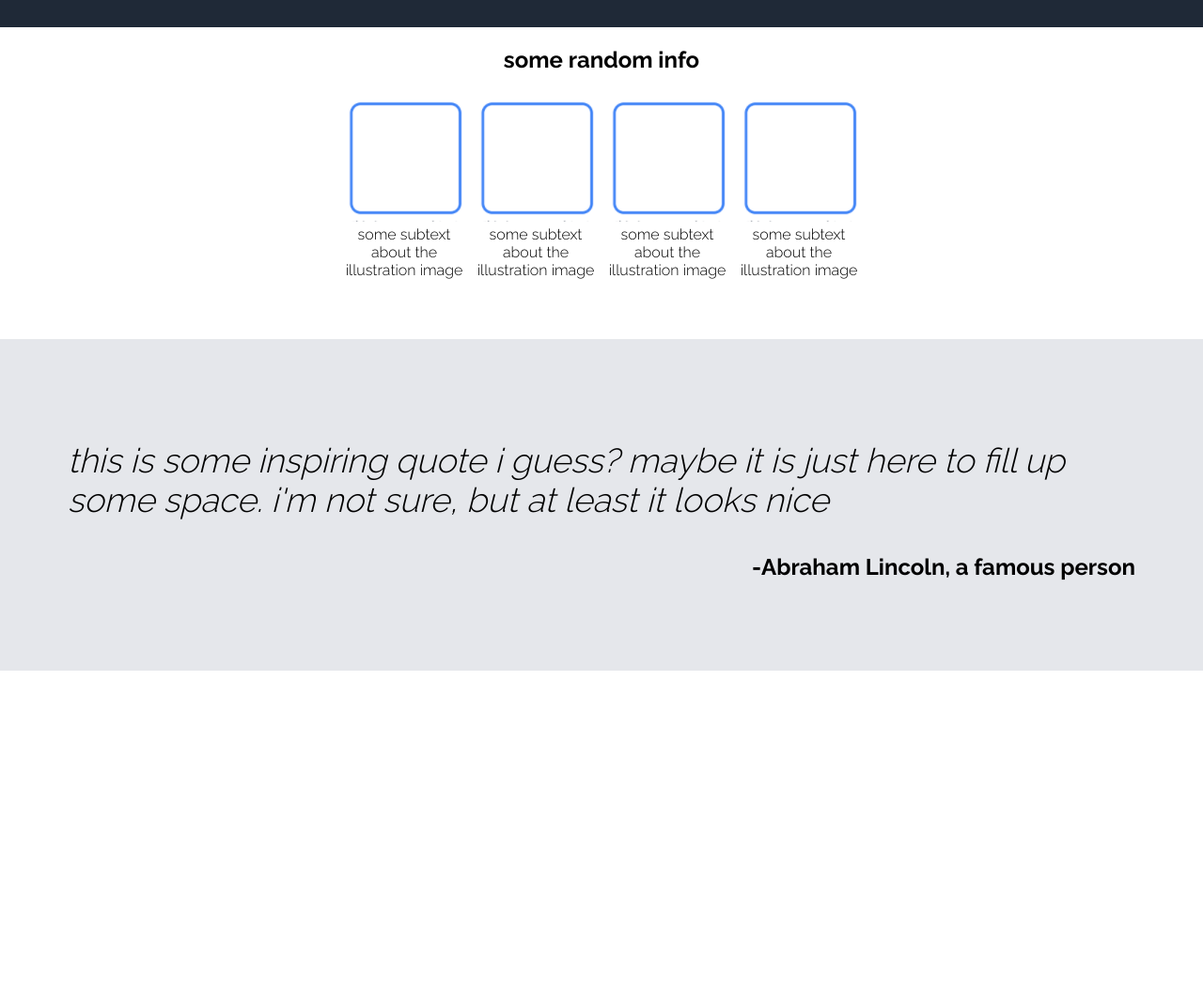
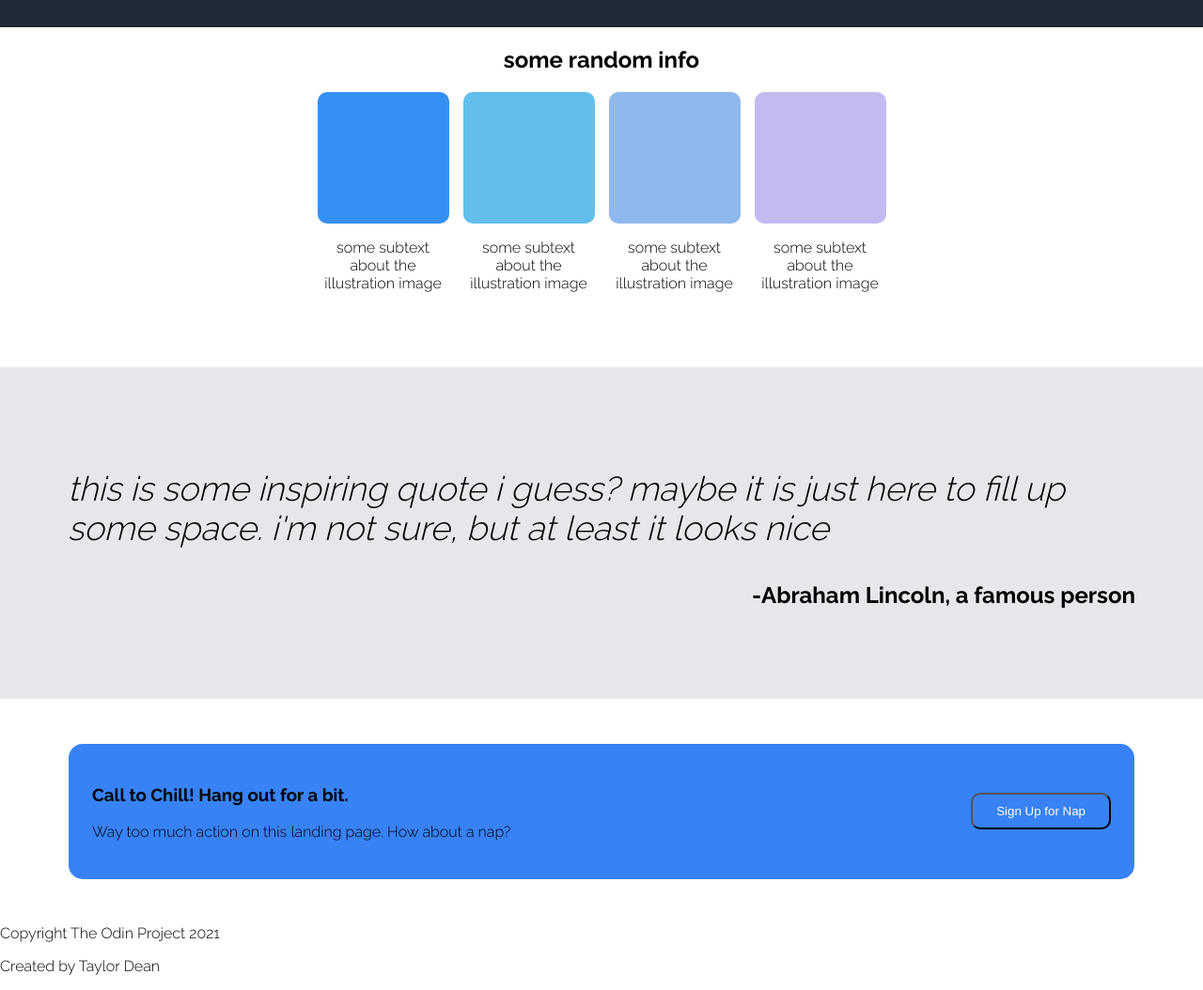
Before and after one commit to tdean787/odin-landing-page, a plain HTML site: page index.html in a window 1280 px wide. Shown: the part 287-1341 px from the top of the page at 94% size. Before the commit the page ends 1001 px from the top, so only its background shows below. Drawn offline with Linux system fonts and the light colour scheme.

Commit message:
edit styles

```diff
--- a/index.html
+++ b/index.html
@@ -38,23 +38,23 @@
       <h2 class="random-title">some random info</h2>
 
       <div class="random-info">
-        <div class="box">
-          <img src="/bluebox.png" alt="" />
+        <div>
+          <div class="box" id="box-1"></div>
           <p>some subtext about the illustration image</p>
         </div>
 
-        <div class="box">
-          <img src="/bluebox.png" alt="" />
+        <div>
+          <div class="box" id="box-2"></div>
           <p>some subtext about the illustration image</p>
         </div>
 
-        <div class="box">
-          <img src="/bluebox.png" alt="" />
+        <div>
+          <div class="box" id="box-3"></div>
           <p>some subtext about the illustration image</p>
         </div>
 
-        <div class="box">
-          <img src="/bluebox.png" alt="" />
+        <div>
+          <div class="box" id="box-4"></div>
           <p>some subtext about the illustration image</p>
         </div>
       </div>
@@ -68,5 +68,22 @@
 
       <p class="caption">-Abraham Lincoln, a famous person</p>
     </section>
+
+    <section>
+      <div class="call-to-action">
+        <div class="call-left">
+          <h3>Call to Chill! Hang out for a bit.</h3>
+          <p>Way too much action on this landing page. How about a nap?</p>
+        </div>
+        <div>
+          <button>Sign Up for Nap</button>
+        </div>
+      </div>
+    </section>
+
+    <footer>
+      <p>Copyright The Odin Project 2021</p>
+      <p>Created by Taylor Dean</p>
+    </footer>
   </body>
 </html>
--- a/styles.css
+++ b/styles.css
@@ -58,6 +58,7 @@ nav {
   display: flex;
   margin-bottom: 4em;
   justify-content: center;
+  gap: 15px;
 }
 
 .random-info div {
@@ -87,3 +88,46 @@ nav {
   text-align: right;
   font-weight: 700;
 }
+
+.random-info div {
+  width: 140px;
+}
+
+#box-1 {
+  height: 140px;
+  width: 140px;
+  background-color: #3590f3;
+  border-radius: 10px;
+}
+
+#box-2 {
+  height: 140px;
+  width: 140px;
+  background-color: #62bfed;
+  border-radius: 10px;
+}
+#box-3 {
+  height: 140px;
+  width: 140px;
+  background-color: #8fb8ed;
+  border-radius: 10px;
+}
+#box-4 {
+  height: 140px;
+  width: 140px;
+  background-color: #c2bbf0;
+  border-radius: 10px;
+}
+
+.call-to-action {
+  background-color: #3882f6;
+  display: flex;
+  margin: 3em;
+  justify-content: space-between;
+  align-items: center;
+  border-radius: 15px;
+}
+
+.call-to-action div {
+  margin: 25px;
+}
```
